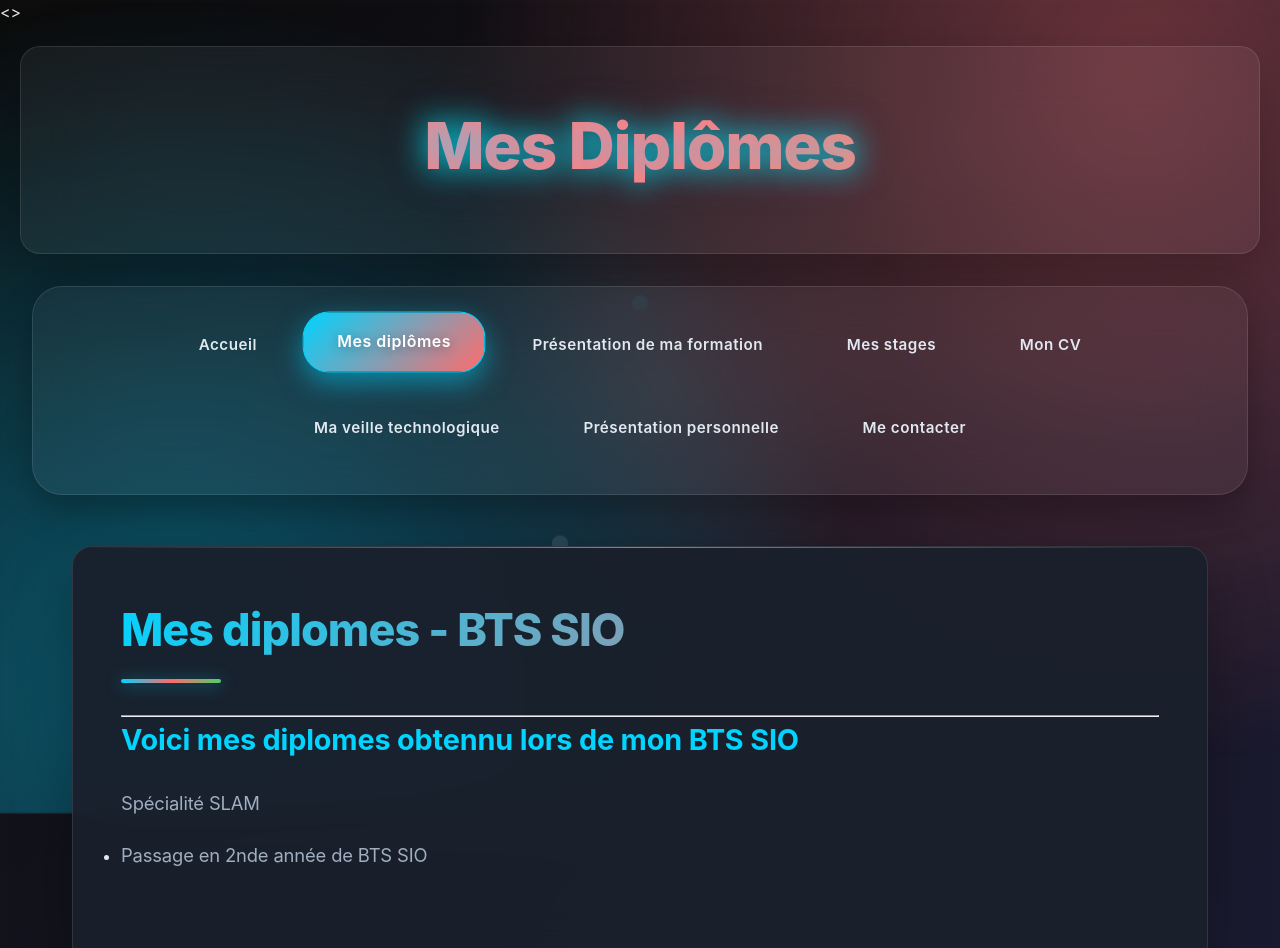
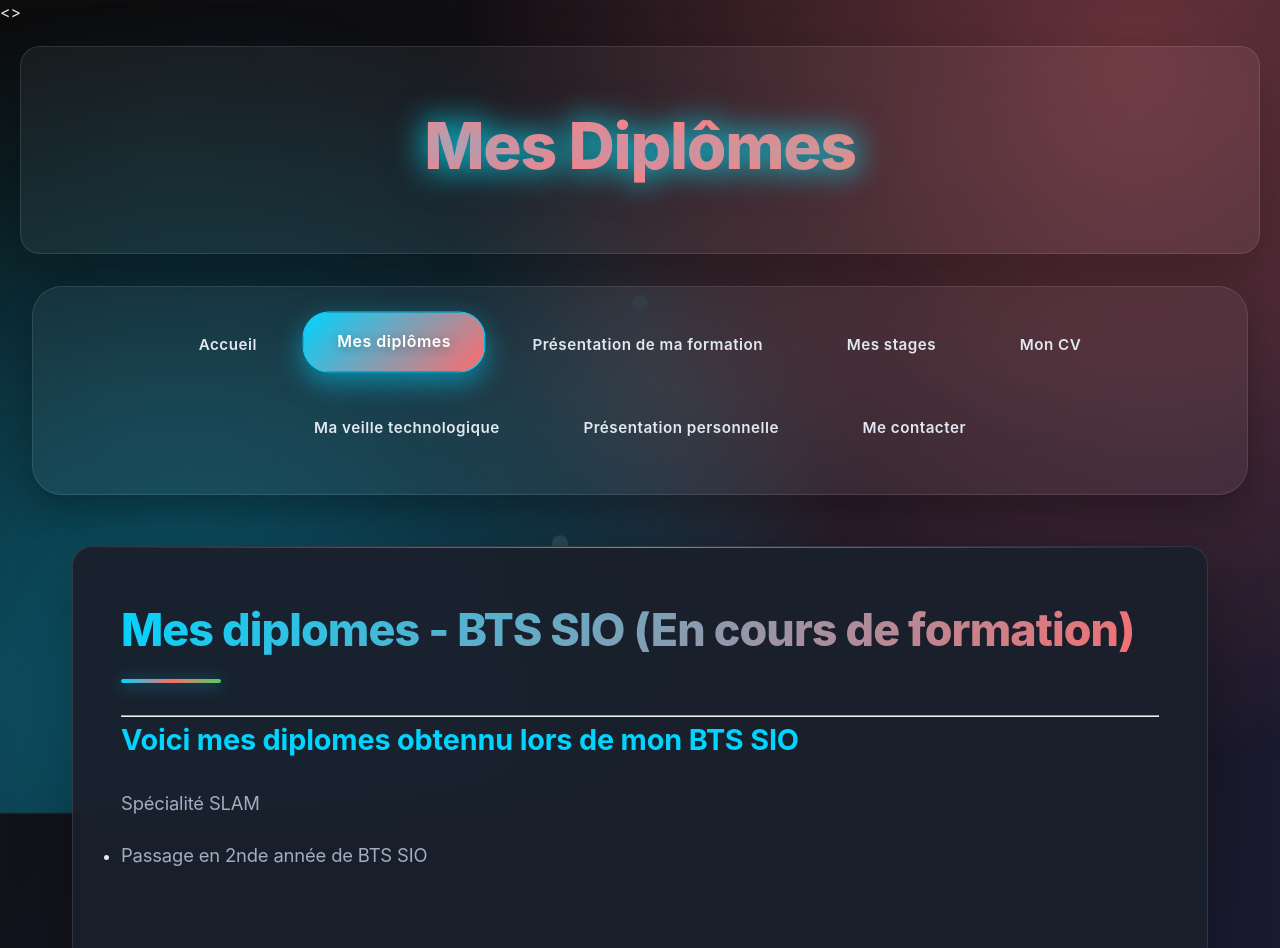
Before and after one commit to telio-desmet/portfolio.github.io, a plain HTML site: page diplomes.html in a window 1280 px wide. Shown: the top 948 px of the page. Drawn offline with Linux system fonts and the light colour scheme.

Commit message:
Update diplomes.html

```diff
--- a/diplomes.html
+++ b/diplomes.html
@@ -30,7 +30,7 @@
   <br>
   <br>
         <section id="dipBTS">
-        <h2>Mes diplomes - BTS SIO</h2>
+        <h2>Mes diplomes - BTS SIO (En cours de formation)</h2>
         <hr>
         <h3>Voici mes diplomes obtennu lors de mon BTS SIO</h3>
         <p>Spécialité SLAM</p>
```
